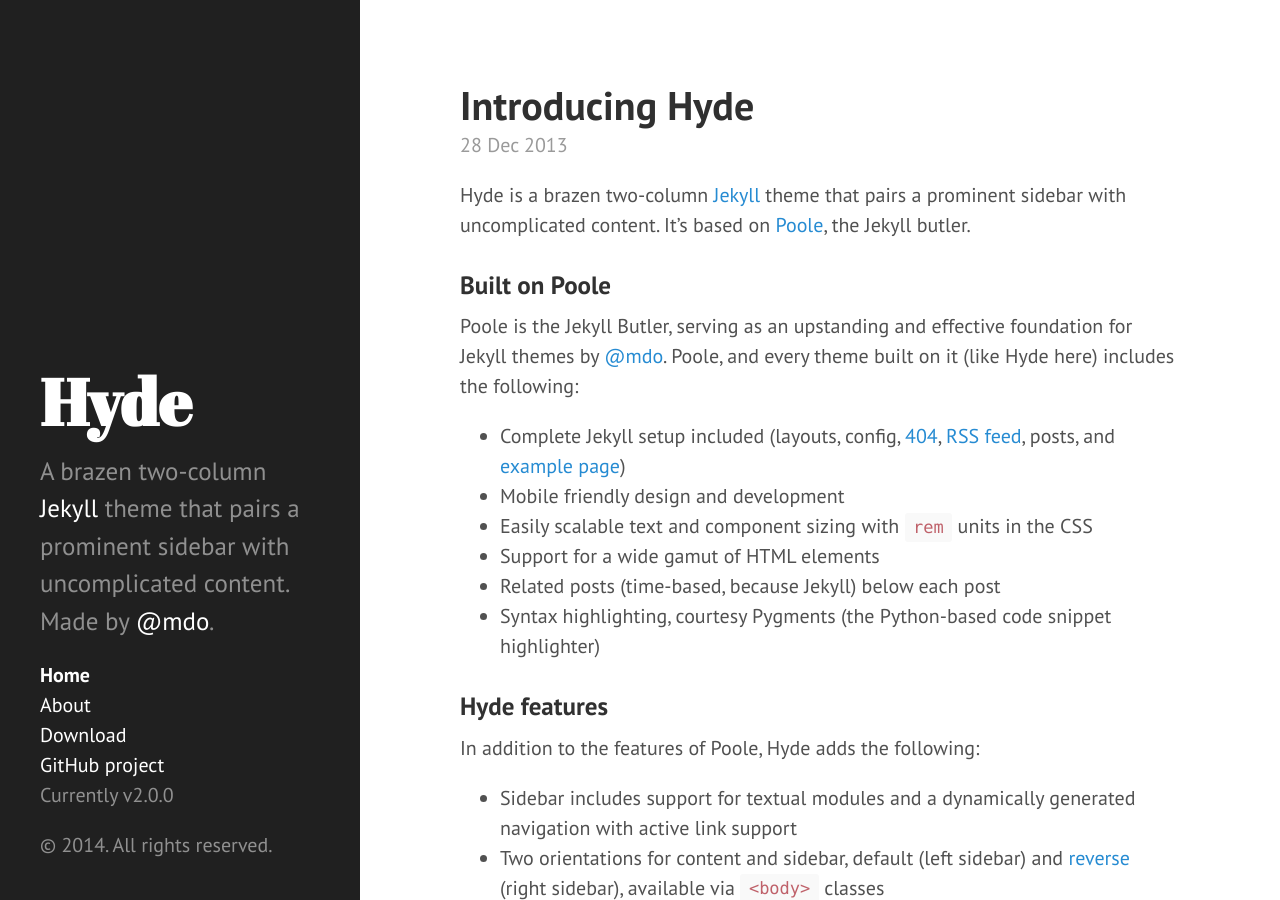
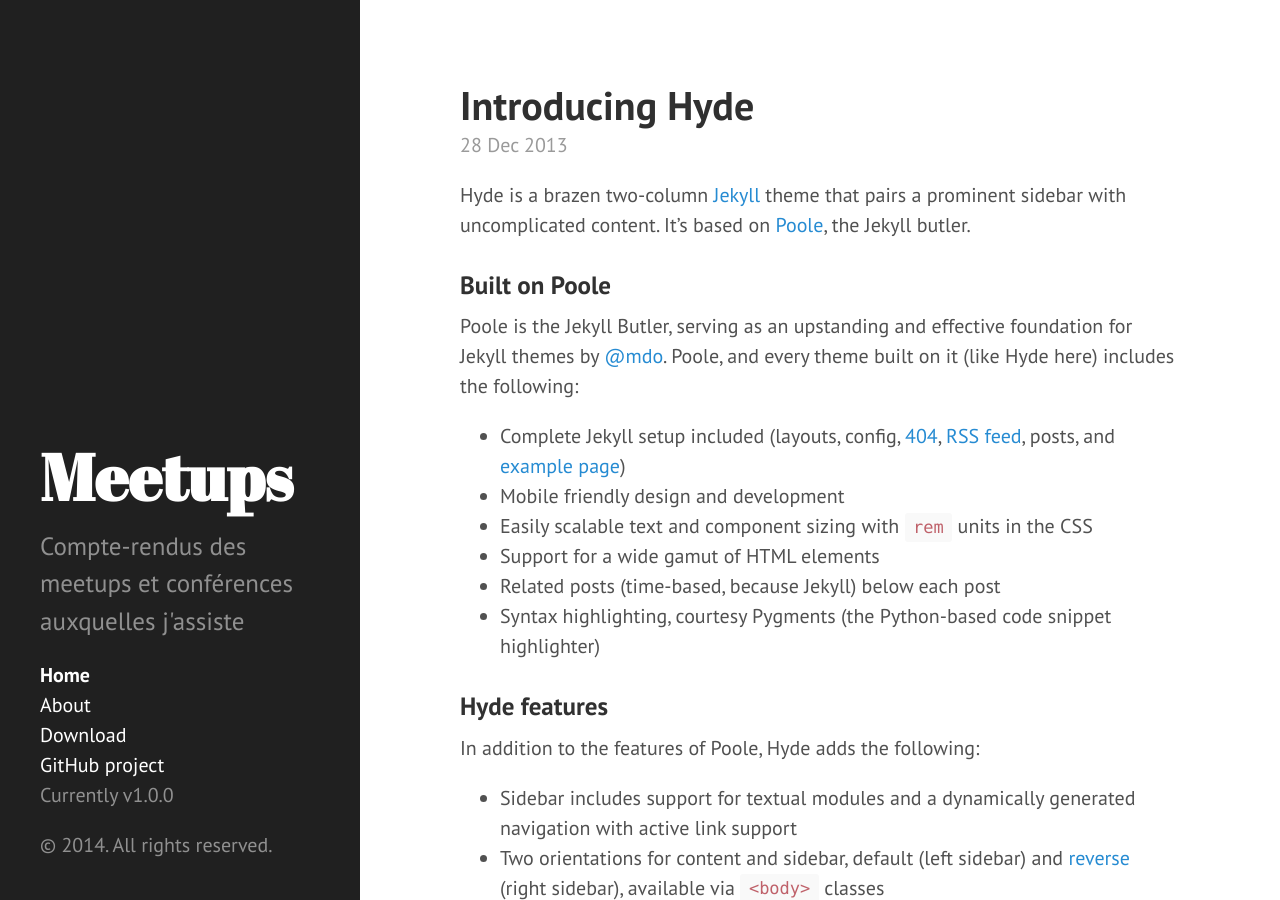
Before and after one commit to pixelastic/meetups.pixelastic.com, a Jekyll site: the page built from index.html, in a window 1280 px wide and 900 px high. Built offline with Jekyll 4.4.1, drawn with Linux system fonts in a browser that asks for light colours; Markdown is read by kramdown in place of the engine named in the settings; the list of posts is cut into pages by our own code.

Commit message:
Adding webfonts.

```diff
--- a/_config.yml
+++ b/_config.yml
@@ -6,19 +6,18 @@
 permalink:        pretty
 
 # Setup
-title:            Hyde
-tagline:          'A Jekyll theme'
-description:      'A brazen two-column <a href="http://jekyllrb.com" target="_blank">Jekyll</a> theme that pairs a prominent sidebar with uncomplicated content. Made by <a href="https://twitter.com/mdo" target="_blank">@mdo</a>.'
-url:              http://hyde.getpoole.com
+title:            'Meetups'
+description:      "Compte-rendus des meetups et conférences auxquelles j'assiste"
+url:              http://meetups.pixelastic.com/
 
 author:
-  name:           'Mark Otto'
-  url:            https://twitter.com/mdo
+  name:           'Timothée Carry'
+  url:            https://twitter.com/pixelastic
 
 paginate:         5
 
 # Custom vars
-version:          2.0.0
+version:          1.0.0
 
 github:
-  repo:           https://github.com/poole/hyde
+  repo:           https://github.com/pixelastic/meetups.pixelastic.com
```
Also changed, not shown: public/css/meetups.css (added, +10 -0 lines), public/fonts/PermanentMarker.ttf (added), public/fonts/PermanentMarker.woff (added), 2 other files.
